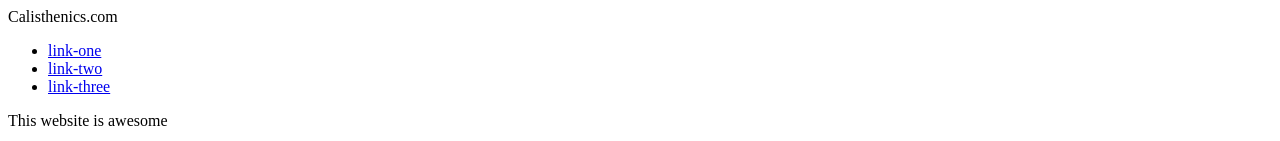
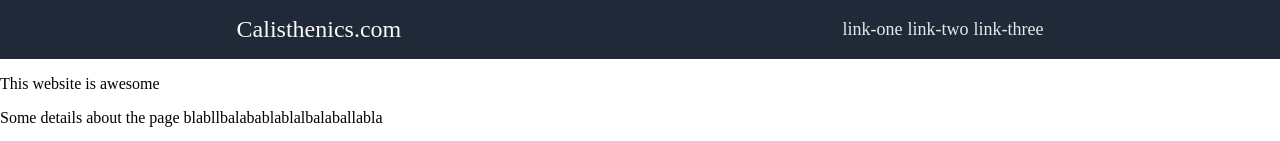
Before and after one commit to Loupo5/Calisthenics_css, a plain HTML site: page index.html in a window 1280 px wide. Shown: the top 141 px of the page. Drawn offline with Linux system fonts and the light colour scheme; grey boxes are pictures that could not be loaded.

Commit message:
Make the header of the page
I made only the upper upper part of the page the header,
might change that later to include the title and the
picture.

```diff
--- a/index.html
+++ b/index.html
@@ -2,7 +2,9 @@
 <html lang="en">
 <head>
     <meta charset="UTF-8">
+    <meta http-equiv="X-UA-Compatible" content="IE=edge">
     <meta name="viewport" content="width=device-width, initial-scale=1.0">
+    <link rel="stylesheet" href="styles.css">
     <title>Calisthenics</title>
 </head>
 <body>
--- a/styles.css
+++ b/styles.css
@@ -0,0 +1,38 @@
+body {
+    margin: 0;
+    min-height: 100vh;
+    display: flex;
+    flex-direction: column;
+    justify-content: space-between;
+}
+
+.header {
+    display: flex;
+    justify-content: space-around;
+    padding: 16px;
+    align-items: center;
+    background: #1f2937;
+    color: #f9faf9;
+    font-size: 24px;
+}
+
+ul {
+    display: flex;
+    gap: 5px;
+    margin: 0;
+    padding: 0;
+    list-style-type: none;
+    font-size: 18px;
+}
+
+
+
+a {
+    text-decoration: none;
+    color: #e5e7eb;
+}
+
+img {
+    height: 100px;
+    width: 150px;
+}
```
